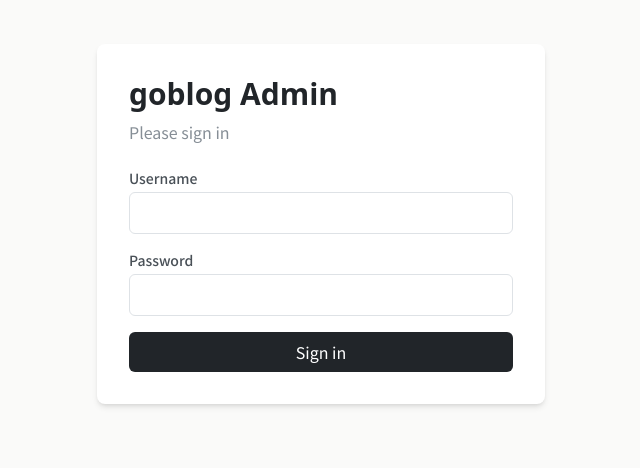
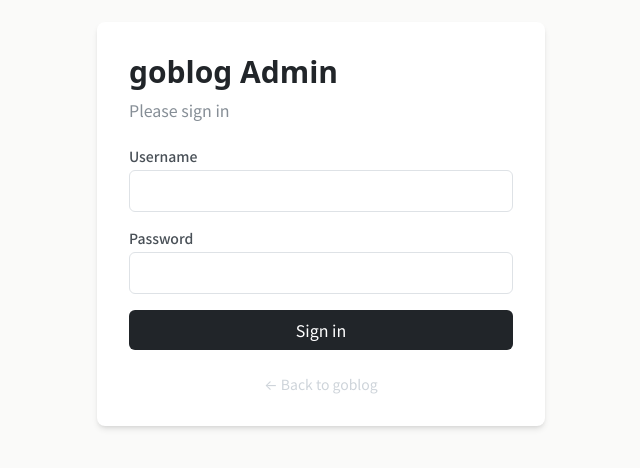
Before and after one commit to capybara-translation/goblog, a React (Vite) app in the folder web-admin/: page /admin/login in a window 1280 px wide. Shown: the part 176-644 px from the top of the page, without its empty margins (319-959 px from the left). Built offline with nearby package versions, Linux system fonts and the light colour scheme; no server answers.

Commit message:
Add back-to-blog link on admin login page

```diff
--- a/web-admin/src/pages/Login.tsx
+++ b/web-admin/src/pages/Login.tsx
@@ -90,6 +90,12 @@ export function Login() {
             {isSubmitting ? 'Signing in...' : 'Sign in'}
           </button>
         </form>
+
+        <p className="mt-6 text-center text-sm text-primary-400">
+          <a href="/" className="hover:text-primary-600 transition-colors">
+            ← Back to {BLOG_TITLE}
+          </a>
+        </p>
       </div>
     </div>
   );
```
